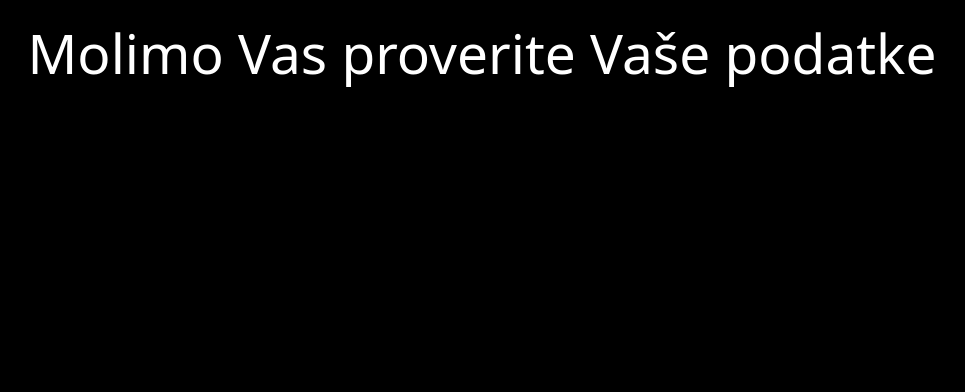
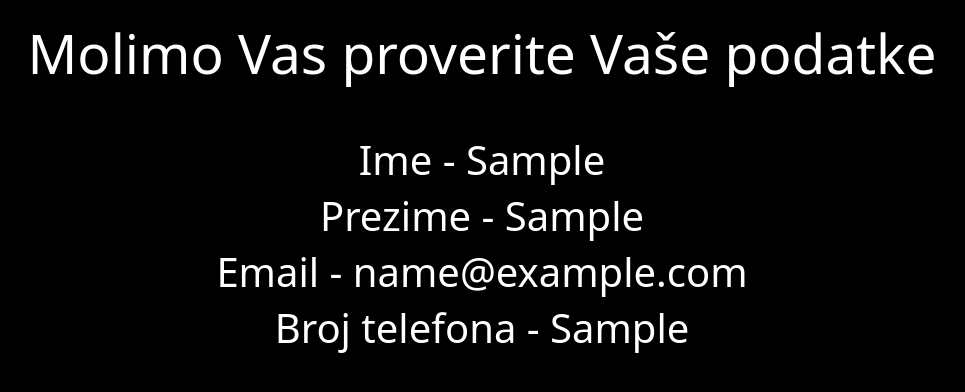
Before and after one commit to AnjaDrobnjak1/ItehTreciDomaci-, a React (Create React App) app: page / in a window 1280 px wide. Both pictures are taken after typing "Sample", "Sample", "name@example.com", "Sample" into the empty fields and a click on the button "Prijavi se". Shown: the top 392 px of the page, without its empty margins (158-1123 px from the left). Built offline with nearby package versions, Linux system fonts and the light colour scheme.

Commit message:
Ispis podataka iz data za proveru

```diff
--- a/src/index.css
+++ b/src/index.css
@@ -48,3 +48,12 @@ label {
   width: 300px;
   margin-left: 20px;
 }
+
+.podaci{
+  margin-top: 50px;
+  color: white;
+}
+
+.podaci h3 {
+  font-size: 40px;
+}
--- a/src/stranice/PregledStrana.jsx
+++ b/src/stranice/PregledStrana.jsx
@@ -8,6 +8,13 @@ function PregledStrana() {
     return (
         <div>
             <h1 id='chck'>Molimo Vas proverite Vaše podatke</h1>
+
+            <div className='podaci'>
+                <h3>Ime -  {data.ime}</h3>
+                <h3>Prezime - {data.prezime}</h3>
+                <h3>Email - {data.email}</h3>
+                <h3>Broj telefona - {data.broj_telefona}</h3>
+            </div>
         </div>
     )
 }
```
